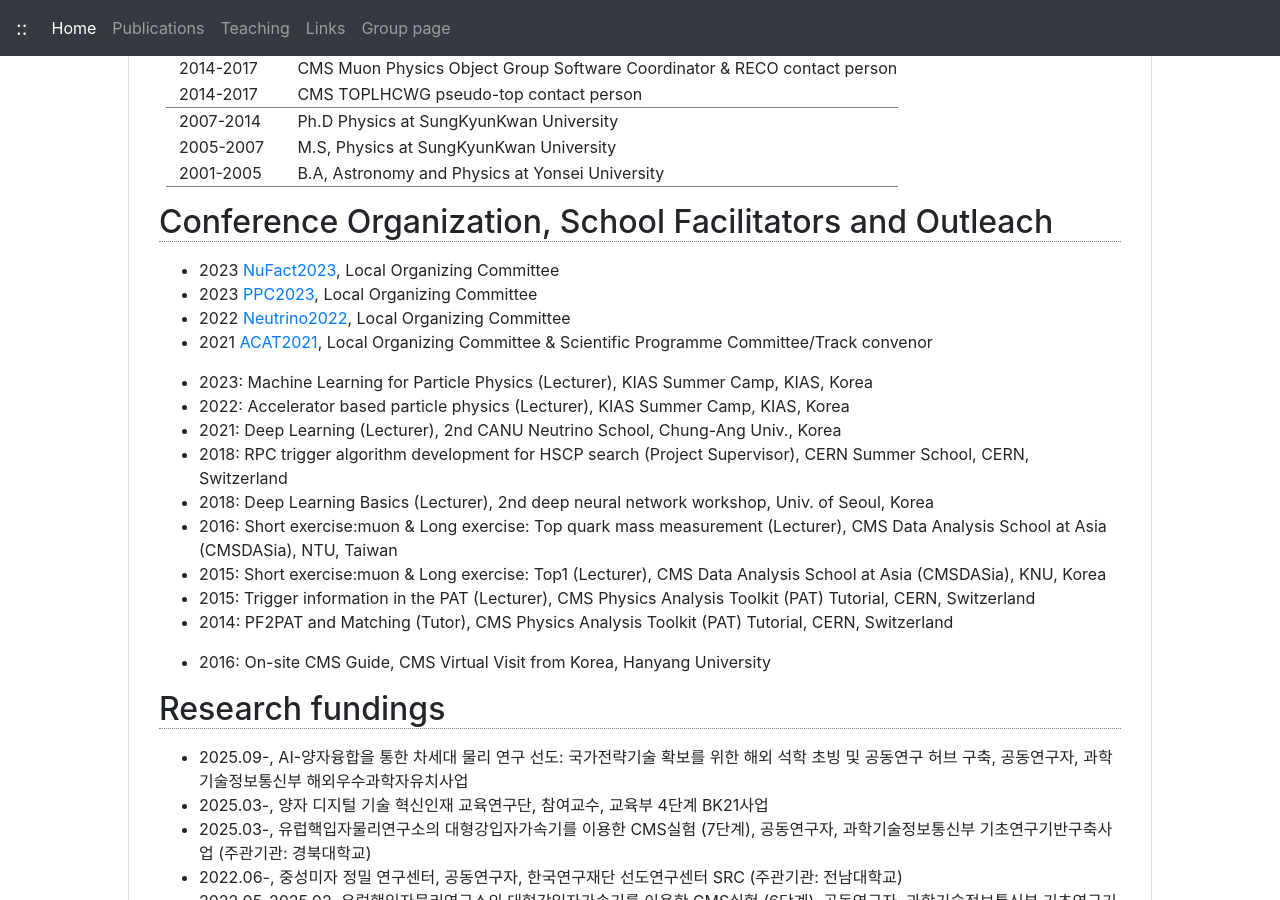
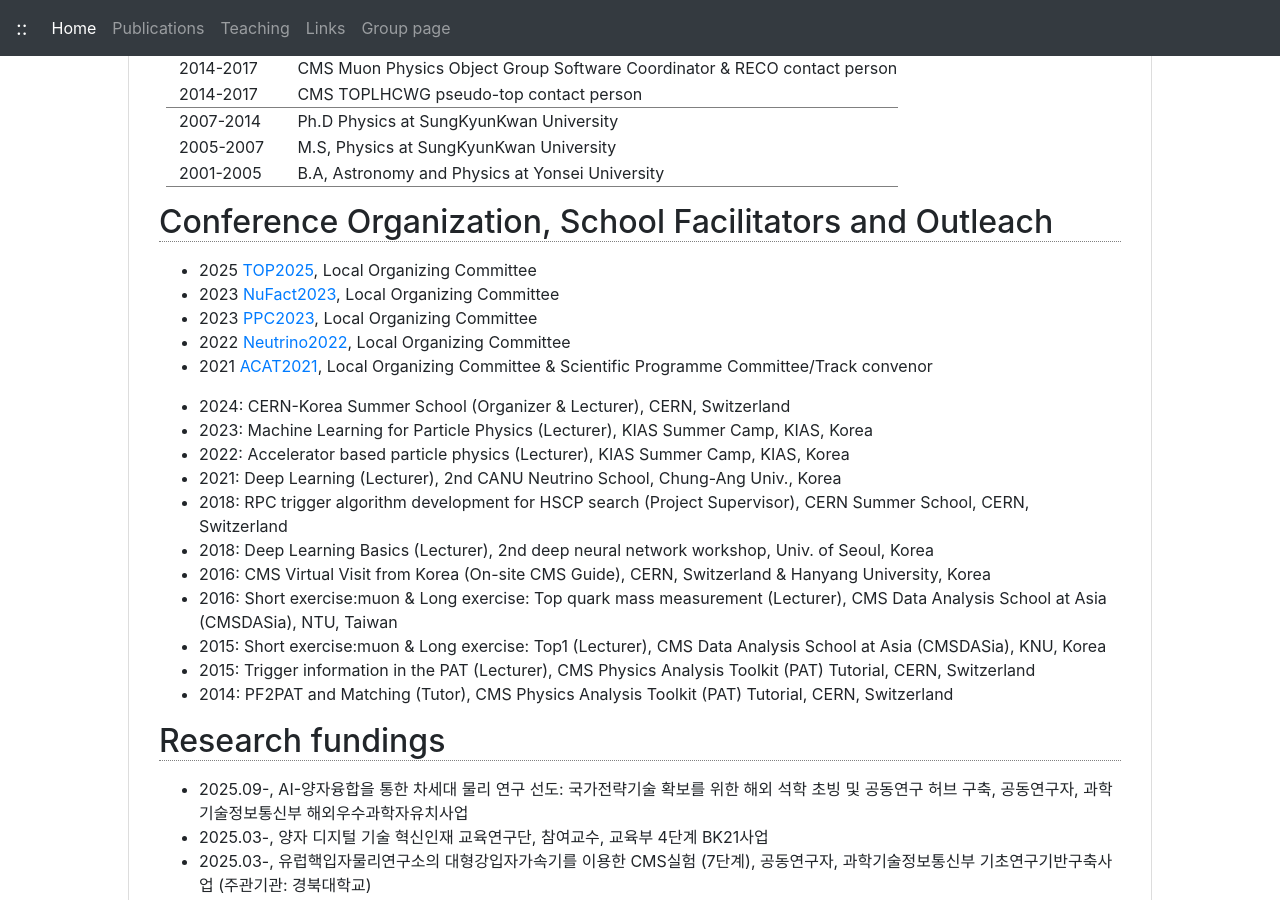
Before and after one commit to jhgoh/jhgoh.github.io, a Jekyll site: the page built from index.html, in a window 1280 px wide and 900 px high, scrolled down 1214 px. Built offline with Jekyll 4.4.1, drawn with Linux system fonts in a browser that asks for light colours; nearby versions of some CDN libraries.

Commit message:
Add 2024 CERN-Korea Summer School entry

```diff
--- a/index.html
+++ b/index.html
@@ -102,24 +102,24 @@ table.cv-table tr.linebot {border-bottom:1px solid gray}
 <h2>Conference Organization, School Facilitators and Outleach</h2>
 <p>
 <ul>
+  <li>2025 <a href="https://indico.cern.ch/event/1501204/" title="18th International Workshop on Top Quark Physics">TOP2025</a>, Local Organizing Committee</li>
   <li>2023 <a href="http://nufact2023.snu.ac.kr/committees/committees.html" title="The 24th International Workshop on Neutrinos from Accelerators">NuFact2023</a>, Local Organizing Committee</li>
   <li>2023 <a href="https://indico.ibs.re.kr/event/540" title="PPC 2023: XVI International Conference on Interactions between Particle Physics and Cosmology">PPC2023</a>, Local Organizing Committee</li>
   <li>2022 <a href="https://neutrino2022.org/neutrino2022/neutrino2022#neu2022_com" title="XXX International Conference on Neutrino Physics and Astrophysics">Neutrino2022</a>, Local Organizing Committee</li>
   <li>2021 <a href="https://indico.cern.ch/event/855454/page/18622-acat-organization" title="20th International Workshop on Advanced Computing and Analysis Techniques in Physics Research">ACAT2021</a>, Local Organizing Committee & Scientific Programme Committee/Track convenor</li>
 </ul>
 <ul>
+  <li>2024: CERN-Korea Summer School (Organizer & Lecturer), CERN, Switzerland</li>
   <li>2023: Machine Learning for Particle Physics (Lecturer), KIAS Summer Camp, KIAS, Korea</li>
   <li>2022: Accelerator based particle physics (Lecturer), KIAS Summer Camp, KIAS, Korea</li>
   <li>2021: Deep Learning (Lecturer), 2nd CANU Neutrino School, Chung-Ang Univ., Korea</li>
   <li>2018: RPC trigger algorithm development for HSCP search (Project Supervisor), CERN Summer School, CERN, Switzerland</li>
   <li>2018: Deep Learning Basics (Lecturer), 2nd deep neural network workshop, Univ. of Seoul, Korea</li>
+  <li>2016: CMS Virtual Visit from Korea (On-site CMS Guide), CERN, Switzerland & Hanyang University, Korea</li>
   <li>2016: Short exercise:muon & Long exercise: Top quark mass measurement (Lecturer), CMS Data Analysis School at Asia (CMSDASia), NTU, Taiwan</li>
   <li>2015: Short exercise:muon & Long exercise: Top1 (Lecturer), CMS Data Analysis School at Asia (CMSDASia), KNU, Korea</li>
   <li>2015: Trigger information in the PAT (Lecturer), CMS Physics Analysis Toolkit (PAT) Tutorial, CERN, Switzerland</li>
   <li>2014: PF2PAT and Matching (Tutor), CMS Physics Analysis Toolkit (PAT) Tutorial, CERN, Switzerland</li>
-</ul>
-<ul>
-  <li>2016: On-site CMS Guide, CMS Virtual Visit from Korea, Hanyang University</li>
 </ul>
 </p>
 
```
